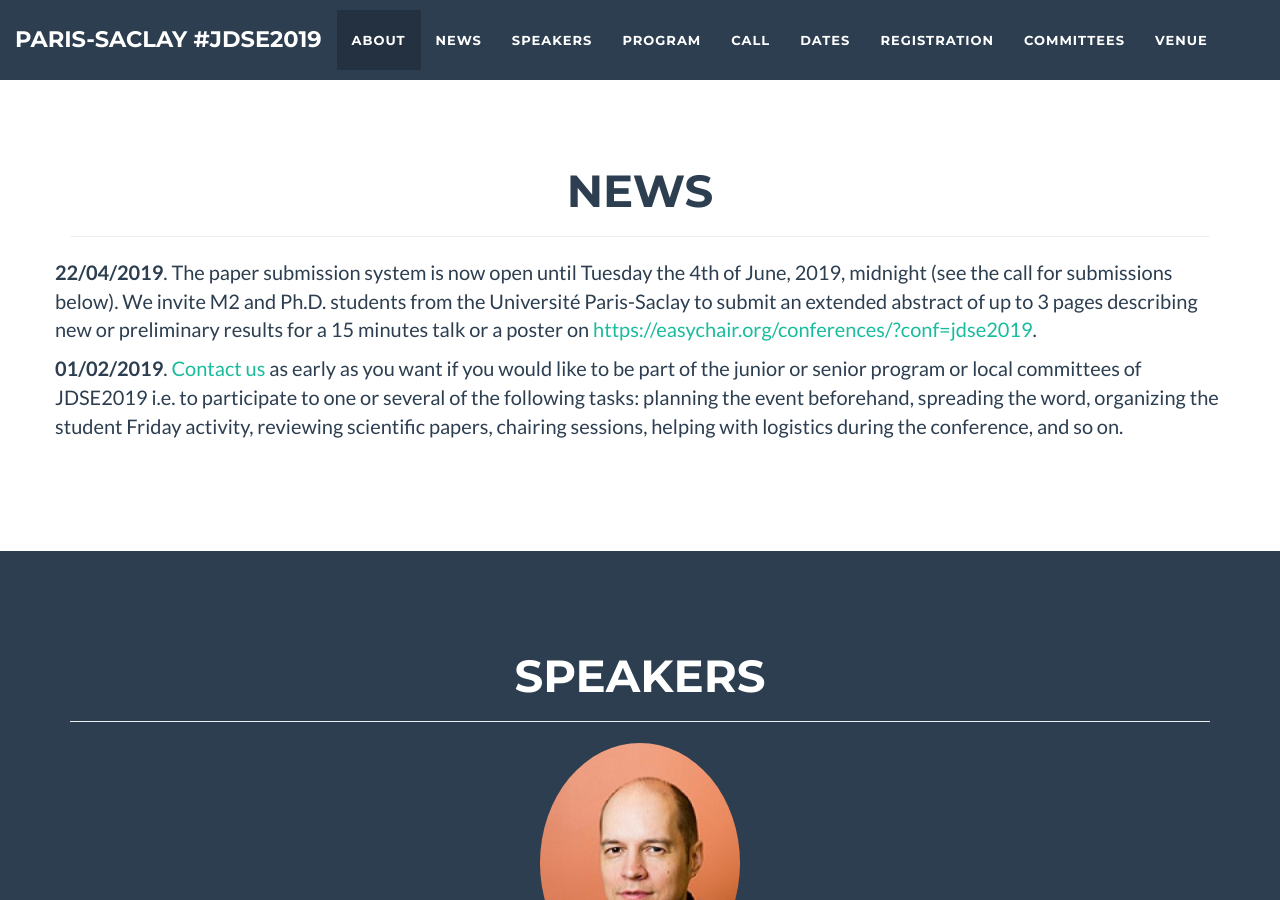
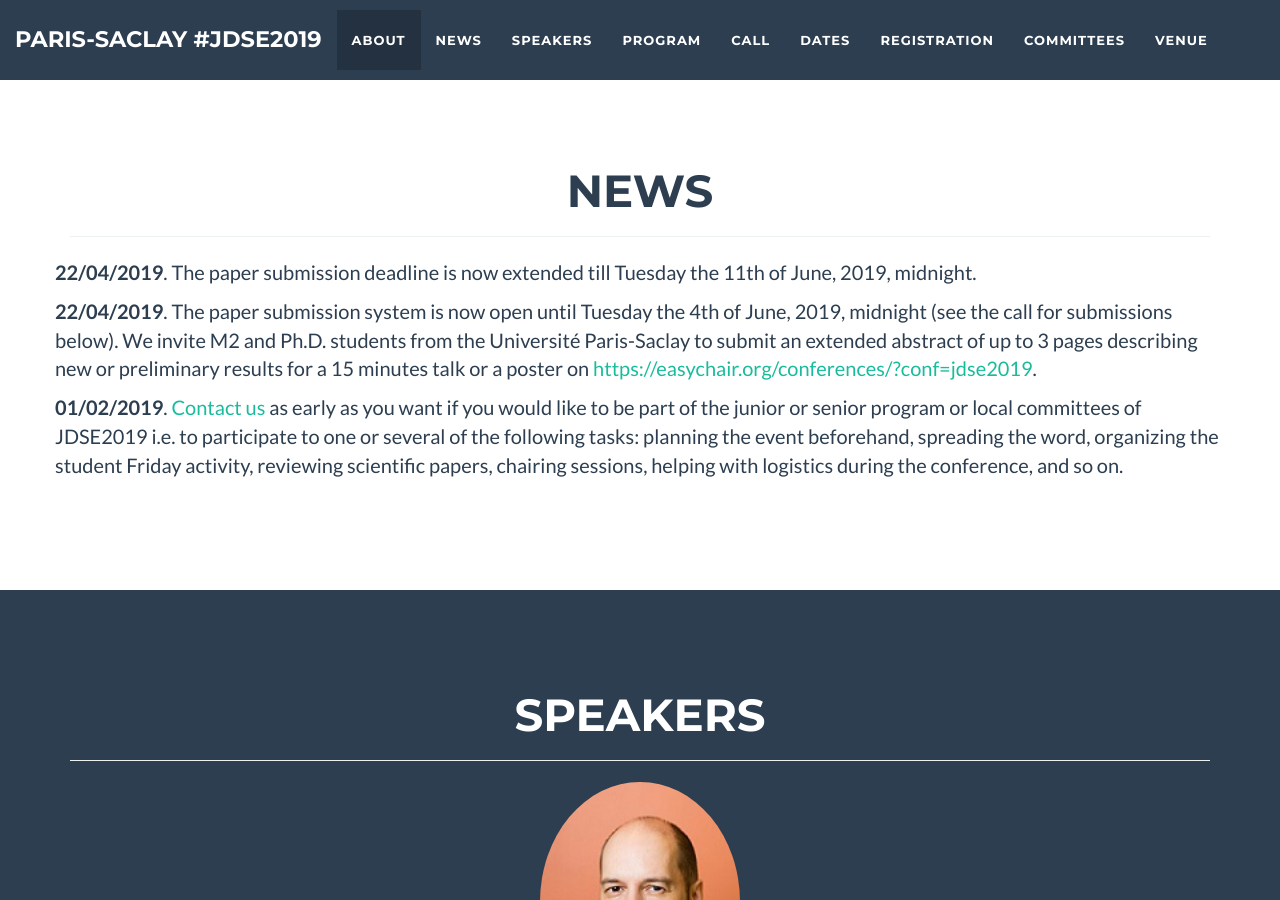
Before and after one commit to jdse-paris/jDSE2019, a Jekyll site: the page built from index.html, in a window 1280 px wide and 900 px high, scrolled down 1676 px. Built offline with Jekyll 4.4.1, drawn with Linux system fonts in a browser that asks for light colours.

Commit message:
Update news.html

```diff
--- a/_includes/news.html
+++ b/_includes/news.html
@@ -31,6 +31,9 @@
 		  {% endfor %}
 	      </p>
 	      <br>  -->
+	      <p>
+		 <b>22/04/2019</b>.  The paper submission deadline is now extended till Tuesday the 11th of June, 2019, midnight.
+	      </p>
               <p>
 		 <b>22/04/2019</b>.  The paper submission system is now open until Tuesday the 4th of June, 2019, midnight (see the call for submissions below). We invite M2 and Ph.D. students from the Université Paris-Saclay to submit an extended abstract of up to 3 pages describing new or preliminary results for a 15 minutes talk or a poster on <a href="https://easychair.org/conferences/?conf=jdse2019" target="_top">https://easychair.org/conferences/?conf=jdse2019</a>.
 	      </p>
```
